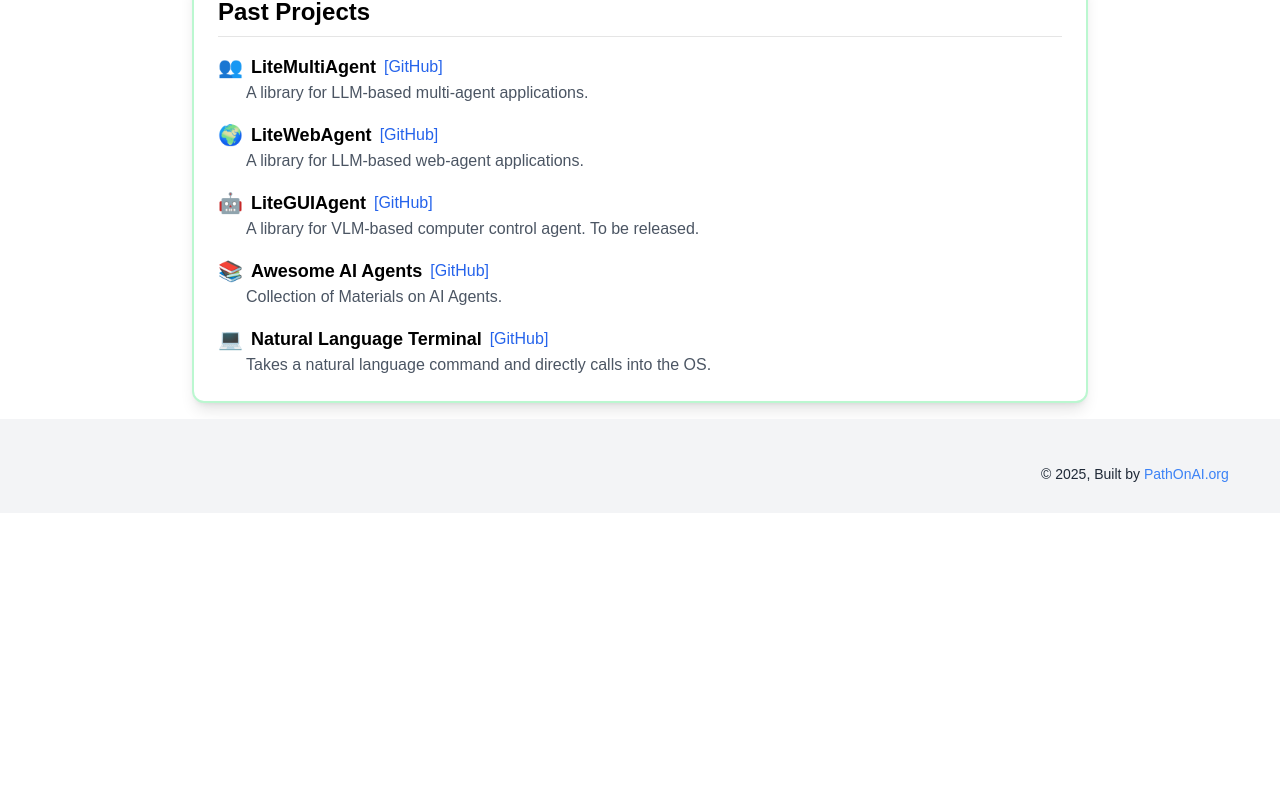
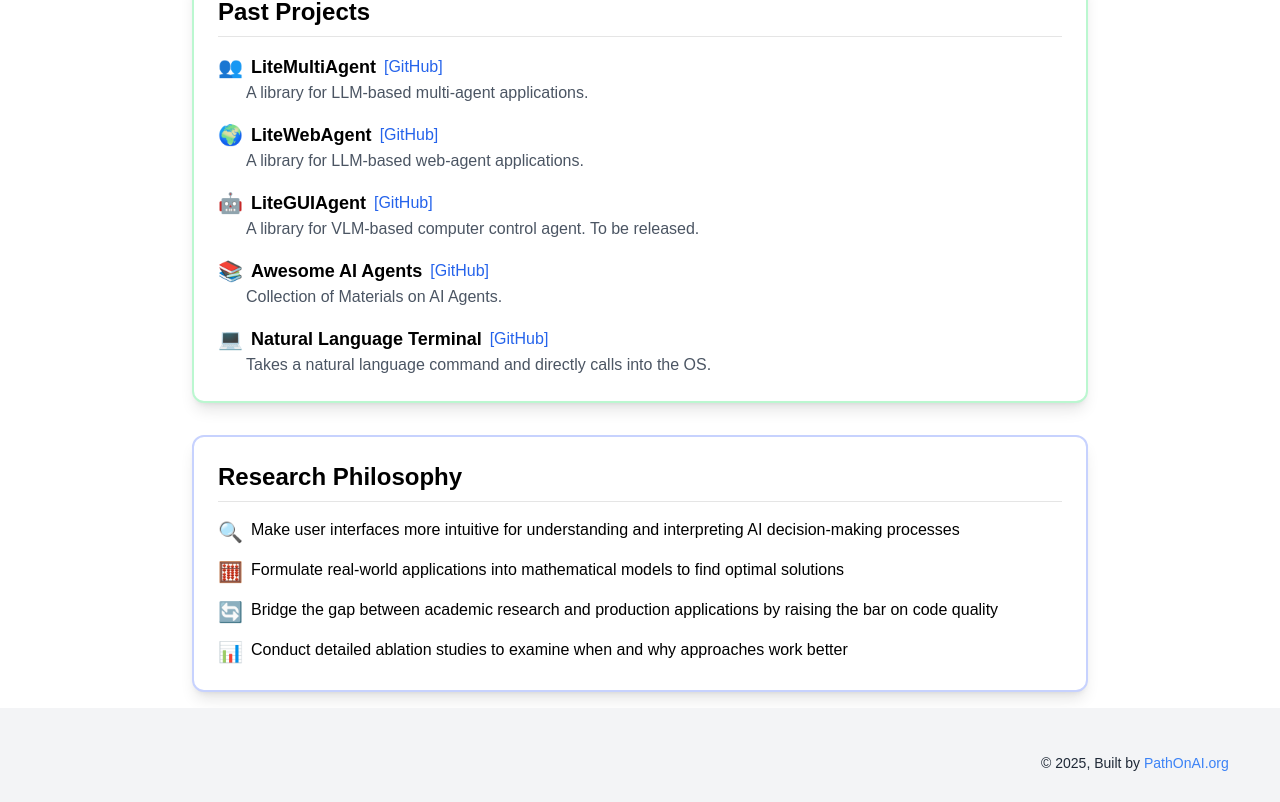
Before and after one commit to PathOnAIOrg/PathOnAI.org, a Next.js app in the folder website-app/: page /projects in a window 1280 px wide. Shown: the part 1056-1858 px from the top of the page. Before the commit the page ends 1569 px from the top, so only its background shows below. Built offline with nearby package versions, Linux system fonts and the light colour scheme.

Commit message:
update projects, add Research Philosophy

```diff
--- a/website-app/pages/projects.tsx
+++ b/website-app/pages/projects.tsx
@@ -154,6 +154,30 @@ const Projects = () => {
             </ul>
           </CardContent>
         </Card>
+
+        <Card className="border-2 border-indigo-200 dark:border-indigo-900 shadow-lg hover:shadow-xl transition-shadow">
+          <CardContent className="p-6">
+            <h2 className="text-2xl font-bold mb-4 text-black dark:text-white border-b pb-2">Research Philosophy</h2>
+            <ul className="text-black dark:text-white space-y-3">
+              <li className="flex items-start">
+                <span className="text-xl mr-2">🔍</span>
+                <span>Make user interfaces more intuitive for understanding and interpreting AI decision-making processes</span>
+              </li>
+              <li className="flex items-start">
+                <span className="text-xl mr-2">🧮</span>
+                <span>Formulate real-world applications into mathematical models to find optimal solutions</span>
+              </li>
+              <li className="flex items-start">
+                <span className="text-xl mr-2">🔄</span>
+                <span>Bridge the gap between academic research and production applications by raising the bar on code quality</span>
+              </li>
+              <li className="flex items-start">
+                <span className="text-xl mr-2">📊</span>
+                <span>Conduct detailed ablation studies to examine when and why approaches work better</span>
+              </li>
+            </ul>
+          </CardContent>
+        </Card>
       </div>
     </div>
   );
```
